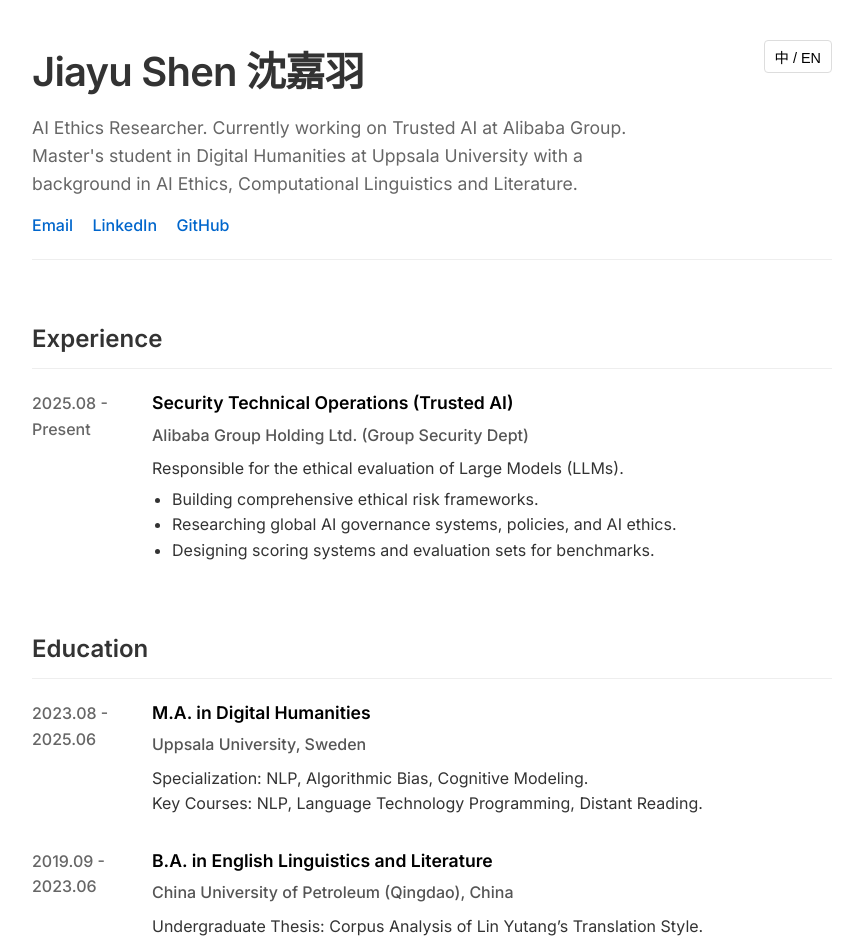
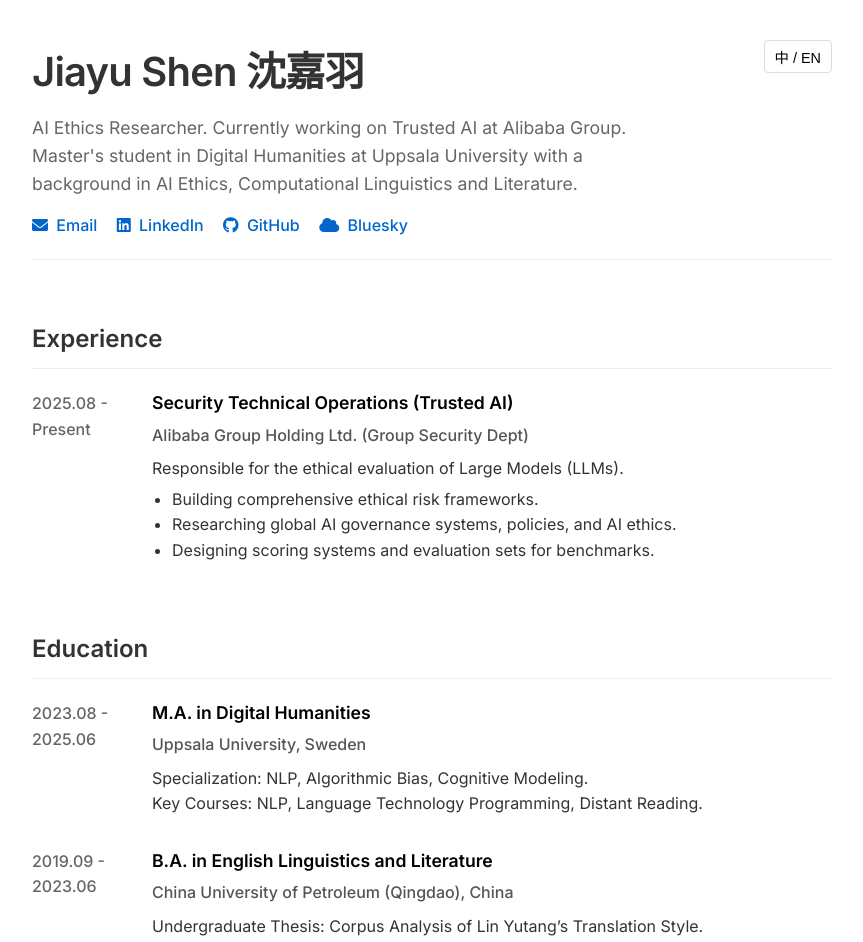
Before and after one commit to notajely/jiayu.github.io, a plain HTML site: page index.html in a window 1280 px wide. Shown: the top 942 px of the page, without its empty margins (208-1071 px from the left). Drawn offline with Linux system fonts and the light colour scheme.

Commit message:
Add social icons, Bluesky link, and Master's thesis repository link

```diff
--- a/index.html
+++ b/index.html
@@ -5,6 +5,7 @@
     <meta name="viewport" content="width=device-width, initial-scale=1.0">
     <title>Jiayu Shen 沈嘉羽</title>
     <link rel="stylesheet" href="style.css">
+    <link rel="stylesheet" href="https://cdnjs.cloudflare.com/ajax/libs/font-awesome/6.0.0/css/all.min.css">
     <!-- Optional: Add favicon here later -->
 </head>
 <body>
@@ -23,9 +24,10 @@
                 </span>
             </div>
             <div class="social-links">
-                <a href="mailto:jiayu.shen.0203@gmail.com">Email</a>
-                <a href="https://www.linkedin.com/in/jiayu-s-290227246" target="_blank">LinkedIn</a>
-                <a href="https://github.com/notajely" target="_blank">GitHub</a>
+                <a href="mailto:jiayu.shen.0203@gmail.com"><i class="fas fa-envelope"></i> Email</a>
+                <a href="https://linkedin.com/in/jiayu-s-290227246" target="_blank"><i class="fab fa-linkedin"></i> LinkedIn</a>
+                <a href="https://github.com/notajely" target="_blank"><i class="fab fa-github"></i> GitHub</a>
+                <a href="https://bsky.app/profile/jayuus.bsky.social" target="_blank"><i class="fa-solid fa-cloud"></i> Bluesky</a>
             </div>
         </div>
         <button id="langToggle" class="lang-toggle" onclick="toggleLanguage()">中 / EN</button>
@@ -119,11 +121,13 @@
                     <div class="timeline-title">Master Thesis: Structural Bias in GPT-2</div>
                     "Uncovering Structural Bias in GPT-2".
                     Investigating occupational-gender bias formation using embedding projection and clustering. Integrating prototype theory to model stereotype internalization.
+                    <br><a href="https://github.com/notajely/llms_gender_bias" target="_blank"><i class="fab fa-github"></i> View Repository</a>
                 </div>
                 <div class="cn-text">
                      <div class="timeline-title">硕士论文：GPT-2中的结构性偏差</div>
                     “揭示GPT-2中的结构性偏差”。
                     利用嵌入投影和聚类技术研究职业-性别偏差的形成。结合原型理论模拟刻板印象的内化过程。
+                    <br><a href="https://github.com/notajely/llms_gender_bias" target="_blank"><i class="fab fa-github"></i> 查看仓库</a>
                 </div>
             </div>
         </div>
--- a/style.css
+++ b/style.css
@@ -51,6 +51,10 @@ h1 {
   text-decoration: none;
   color: var(--link-color);
   font-weight: 500;
+}
+
+.social-links a i {
+  margin-right: 4px;
 }
 
 .social-links a:hover {
```
